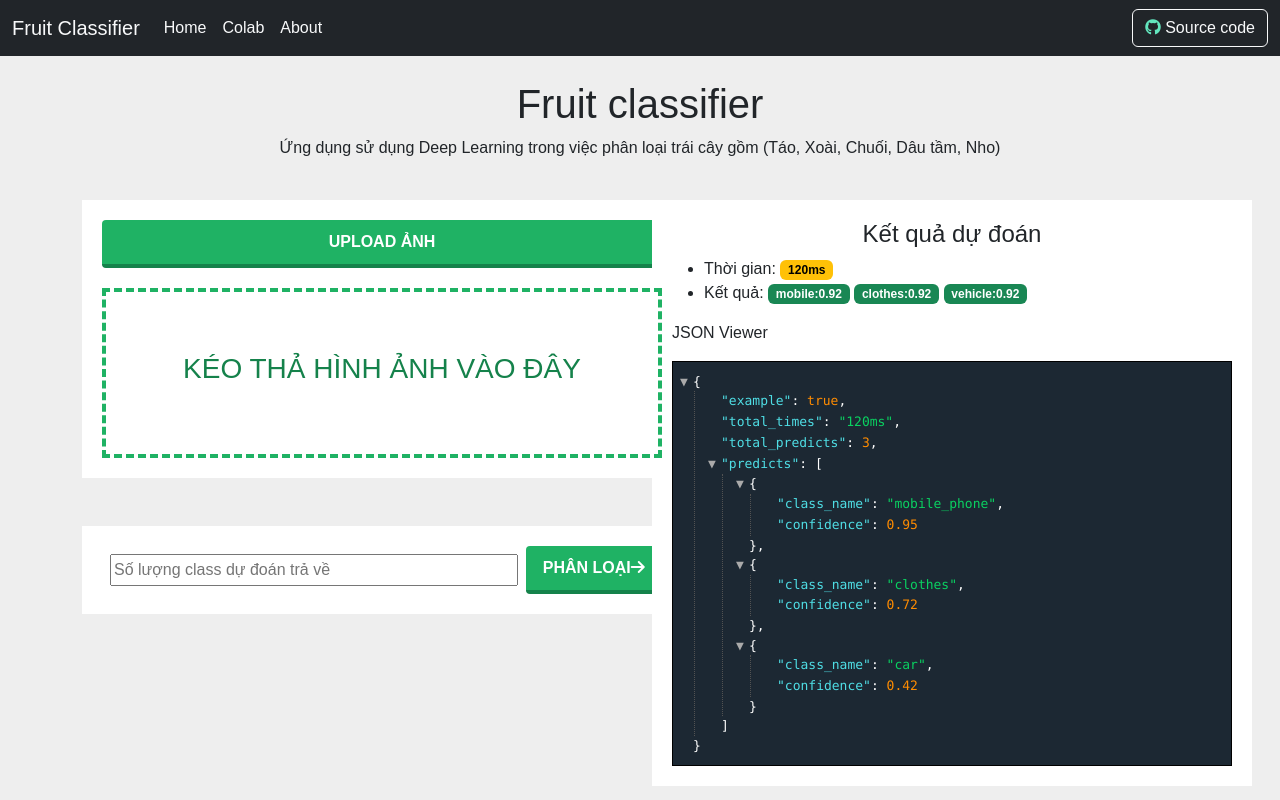
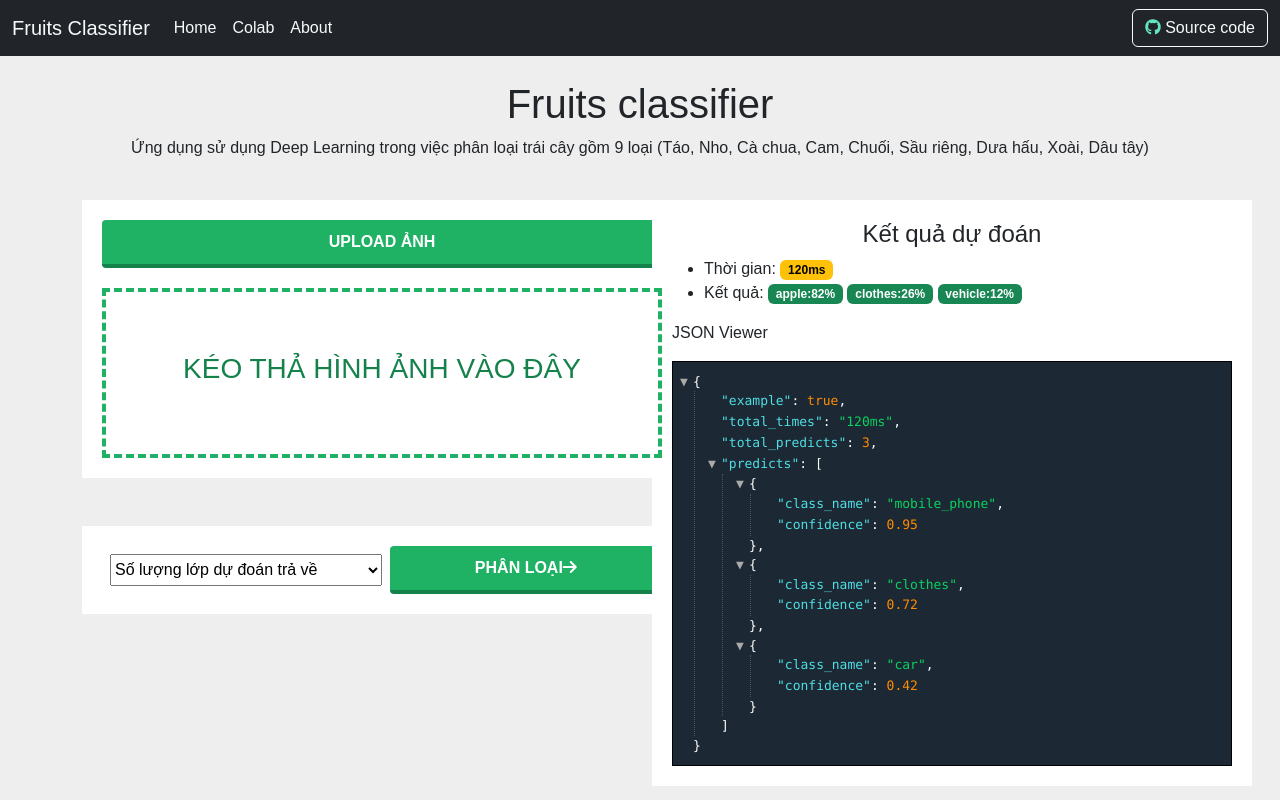
Before and after one commit to tdatIT/fruits-classification-cnn, a Flask app: page / in a window 1280 px wide. Run offline with Flask 3, Linux system fonts and the light colour scheme; parts of the project's set-up code (start-up, migrations or seed data) failed here and were passed over; some libraries are stand-ins or nearby versions.

Commit message:
first commit

```diff
--- a/app.py
+++ b/app.py
@@ -111,4 +111,5 @@ class PredictResponse():
 
 
 if __name__ == '__main__':
-    app.run(port=global_cfg.config['server']['port'], debug=True)
+    from waitress import serve
+    serve(app, host="0.0.0.0", port=global_cfg.config['server']['port'])
--- a/config/config.yaml
+++ b/config/config.yaml
@@ -3,6 +3,6 @@ server:
 
 
 model:
-  path: 'D:/Code/Python/project-deep-learning/tf_model/tf_model_052024_effecientNetB0_fruit.keras'
+  path: 'D:/Code/Python/project-deep-learning/tf_model/tf_model_052024_effecientNetB0.keras'
   drive_path: 'https://drive.google.com/uc?id=1131WP_4hVQGRjpUHvP8w1qvHyWdBh80i'
-  class_names: ['apple', 'vanana', 'grape', 'mango', 'strawberry']
+  class_names: ['apple', 'banana', 'grape', 'mango', 'strawberry', 'tomato', 'watermelon','orange','durian']
--- a/statics/js/script.js
+++ b/statics/js/script.js
@@ -31,7 +31,7 @@ $('#predict-btn').on('click', function () {
 
             for (var i = 0; i < data['predicts'].length; i++) {
                 var prediction = data['predicts'][i];
-                var predictionDiv = '<span class="badge text-bg-success m-lg-2">' + prediction['class_name'] + ': ' + Math.round(prediction['confidence'] * 100) + '% </span>';
+                var predictionDiv = '<span class="badge text-bg-success m-lg-2">' + prediction['class_name'] + ': ' + parseFloat(prediction['confidence'] * 100).toFixed(2) + '% </span>';
                 $('#display-predictions').append(predictionDiv);
             }
 
--- a/templates/index.html
+++ b/templates/index.html
@@ -4,7 +4,7 @@
 <head>
     <meta charset="UTF-8">
     <meta name="viewport" content="width=device-width, initial-scale=1.0">
-    <title>Classifier Application</title>
+    <title>Classify Application</title>
     <link href="https://cdn.jsdelivr.net/npm/bootstrap@5.3.3/dist/css/bootstrap.min.css" rel="stylesheet"
         integrity="sha384-QWTKZyjpPEjISv5WaRU9OFeRpok6YctnYmDr5pNlyT2bRjXh0JMhjY6hW+ALEwIH" crossorigin="anonymous">
     <link rel="icon" type="image/x-icon" href="/img/icon.ico">
@@ -16,7 +16,7 @@
     <!--nav-->
     <nav class="navbar navbar-expand-lg bg-dark ">
         <div class="container-fluid">
-            <a class="navbar-brand text-light" href="#">Fruit Classifier</a>
+            <a class="navbar-brand text-light" href="#">Fruits Classifier</a>
             <button class="navbar-toggler" type="button" data-bs-toggle="collapse"
                 data-bs-target="#navbarSupportedContent" aria-controls="navbarSupportedContent" aria-expanded="false"
                 aria-label="Toggle navigation">
@@ -38,7 +38,7 @@
                 </ul>
 
                 <a class="btn btn-outline-light"
-                    href="https://github.com/tdatIT/fruits-classification-cnn"> <i
+                    href="https://colab.research.google.com/drive/1-QBFPxr0F_eBpoKGMTMHT6EoXaqRFDb7"> <i
                         class="fa-brands fa-github" style="color: #63E6BE;"></i> Source code</a>
 
             </div>
@@ -46,8 +46,9 @@
     </nav>
 
     <div class="container">
-        <h1 class="text-center mt-4">Fruit classifier</h1>
-        <p class="text-center">Ứng dụng sử dụng Deep Learning trong việc phân loại trái cây gồm (Táo, Xoài, Chuối, Dâu tầm, Nho)</p>
+        <h1 class="text-center mt-4">Fruits classifier</h1>
+        <p class="text-center">Ứng dụng sử dụng Deep Learning trong việc phân loại trái cây gồm 9 loại (Táo, Nho, Cà
+            chua, Cam, Chuối, Sầu riêng, Dưa hấu, Xoài, Dâu tây)</p>
         <div class="row">
             <div class="col-md-6">
                 <div class="file-upload mt-4">
@@ -73,9 +74,15 @@
 
 
                 <div class="mt-5 file-upload d-flex justify-content-between">
-                    <input id="num-class" type="number" class="m-lg-2 w-75"
-                        placeholder="Số lượng class dự đoán trả về" />
-                    <button id="predict-btn" class="file-upload-btn w-25" type="button">Phân loại<i
+                    <select id="num-class" class="m-lg-2 w-50">
+                        <option selected disabled>Số lượng lớp dự đoán trả về</option>
+                        <option value="1">1</option>
+                        <option value="2">2</option>
+                        <option value="3">3</option>
+                        <option value="4">4</option>
+                        <option value="5">5</option>
+                    </select>
+                    <button id="predict-btn" class="file-upload-btn w-50" type="button">Phân loại<i
                             class="fa-solid fa-arrow-right"></i></button>
                 </div>
             </div>
@@ -96,9 +103,9 @@
                         <ul>
                             <li>Thời gian: <span id="display-total-time" class="badge text-bg-warning">120ms</span></li>
                             <li id="display-predictions">Kết quả:
-                                <span class="badge text-bg-success">mobile:0.92</span>
-                                <span class="badge text-bg-success">clothes:0.92</span>
-                                <span class="badge text-bg-success">vehicle:0.92</span>
+                                <span class="badge text-bg-success">apple:82%</span>
+                                <span class="badge text-bg-success">clothes:26%</span>
+                                <span class="badge text-bg-success">vehicle:12%</span>
                             </li>
                         </ul>
 
@@ -119,13 +126,12 @@
                     <h5 class="modal-title" id="exampleModalLabel">Thông tin về đề tài</h5>
                     <button type="button" class="btn-close" data-bs-dismiss="modal" aria-label="Close"></button>
                 </div>
-                <div class="modal-body">
+                <div class="modal-body" style="text-align: justify;text-justify: inter-word;">
                     Đây là đề tài cuối kỳ của môn học Deep Learning, áp dụng các kiến thức đã học xây dựng model xử lý
-                    bài toán image classification dựa trên thư viện tensorflow và kỹ thuật transfer learning
-                    (Efficientnet B06).
-                    Thông tin về đề tài:
+                    bài toán classification dựa trên thư viện tensorflow và kỹ thuật transfer learning
+                    (EfficientNet).
                     <ul>
-                        <li>Tên đề tài: Phân loại sản phẩm bằng hình ảnh áp dụng Deep learning</li>
+                        <li>Dề tài: Phân loại trái cây (9 loại) bằng hình ảnh áp dụng Deep learning</li>
                         <li>GVHD: TS. Trần Nhật Quang</li>
                         <li>Thực hiện bởi nhóm sinh viên:</li>
                         <li>Trần Tiến Đạt - 20110457</li>
```
Also changed, not shown: tf_model/tensorflow_model.py (+10 -3 lines), 2 other files.
